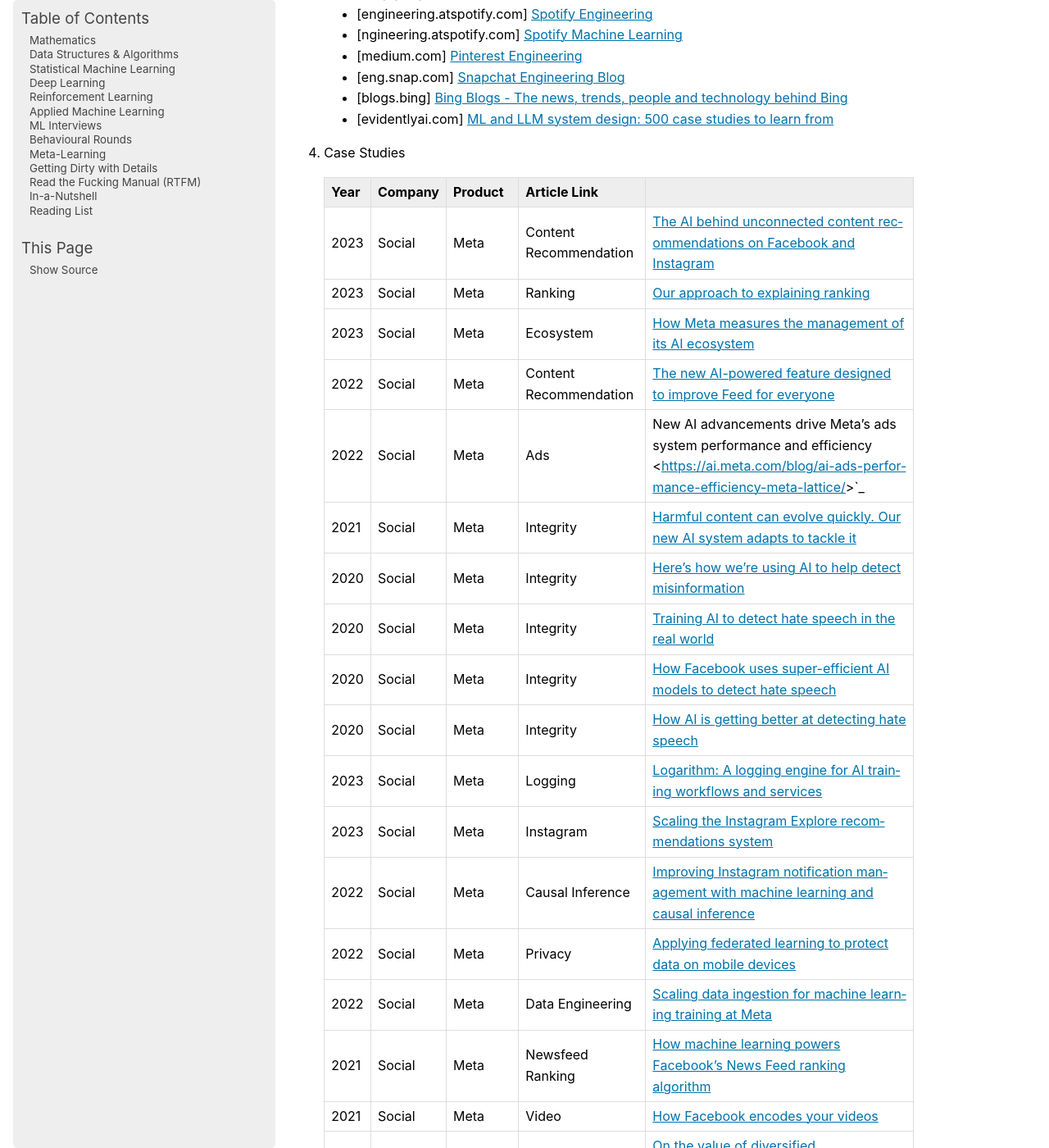
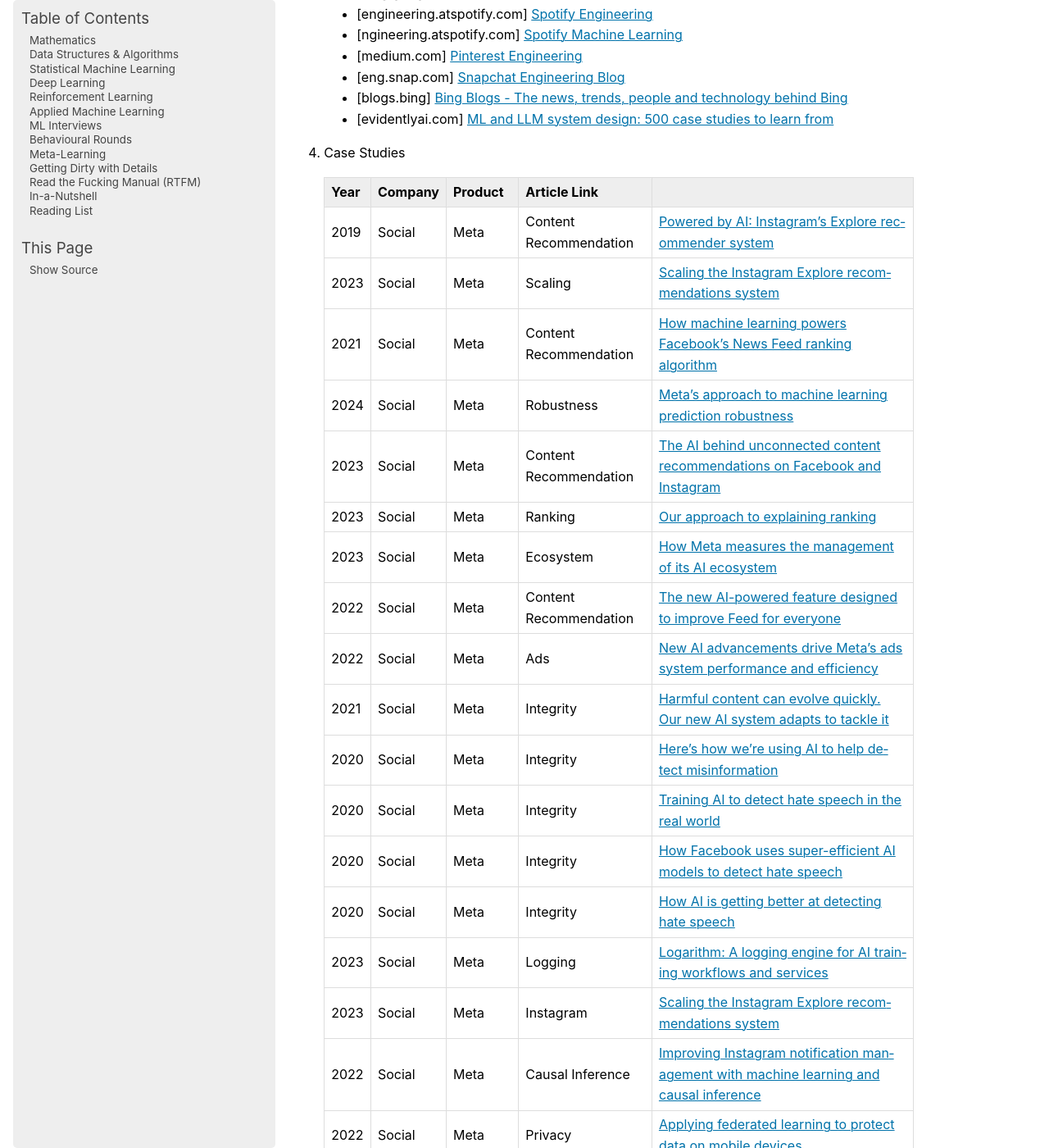
Before and after one commit to uselesstechjunks/leetcode, a Sphinx documentation site: the page built from docs/source/applied/practical/resources.rst, in a window 1280 px wide and 1400 px high, scrolled down 1049 px. Shown: the whole window at 82% size. Built offline with Sphinx 7.4.7, drawn with Linux system fonts in a browser that asks for light colours; pages that are not in the unit, such as notebooks, are missing from menus.

Commit message:
Update resources.rst

```diff
--- a/docs/source/applied/practical/resources.rst
+++ b/docs/source/applied/practical/resources.rst
@@ -48,11 +48,15 @@ Practical Resources
 		:header: "Year", "Company", "Product", "Article Link"
 		:align: center
 
+			2019, Social, Meta, Content Recommendation, `Powered by AI: Instagram’s Explore recommender system <https://ai.meta.com/blog/powered-by-ai-instagrams-explore-recommender-system/>`_
+			2023, Social, Meta, Scaling, `Scaling the Instagram Explore recommendations system <https://engineering.fb.com/2023/08/09/ml-applications/scaling-instagram-explore-recommendations-system/>`_
+			2021, Social, Meta, Content Recommendation, `How machine learning powers Facebook’s News Feed ranking algorithm <https://engineering.fb.com/2021/01/26/ml-applications/news-feed-ranking/>`_
+			2024, Social, Meta, Robustness, `Meta’s approach to machine learning prediction robustness <https://engineering.fb.com/2024/07/10/data-infrastructure/machine-learning-ml-prediction-robustness-meta/>`_
 			2023, Social, Meta, Content Recommendation, `The AI behind unconnected content recommendations on Facebook and Instagram <https://ai.meta.com/blog/ai-unconnected-content-recommendations-facebook-instagram/>`_
 			2023, Social, Meta, Ranking, `Our approach to explaining ranking <https://transparency.meta.com/features/explaining-ranking>`_
 			2023, Social, Meta, Ecosystem, `How Meta measures the management of its AI ecosystem <https://ai.meta.com/blog/meta-ai-ecosystem-management-metrics/>`_
 			2022, Social, Meta, Content Recommendation, `The new AI-powered feature designed to improve Feed for everyone <https://ai.meta.com/blog/facebook-feed-improvements-ai-show-more-less/>`_
-			2022, Social, Meta, Ads, New AI advancements drive Meta’s ads system performance and efficiency <https://ai.meta.com/blog/ai-ads-performance-efficiency-meta-lattice/>`_
+			2022, Social, Meta, Ads, `New AI advancements drive Meta’s ads system performance and efficiency <https://ai.meta.com/blog/ai-ads-performance-efficiency-meta-lattice/>`_
 			2021, Social, Meta, Integrity, `Harmful content can evolve quickly. Our new AI system adapts to tackle it <https://ai.meta.com/blog/harmful-content-can-evolve-quickly-our-new-ai-system-adapts-to-tackle-it/>`_
 			2020, Social, Meta, Integrity, `Here's how we're using AI to help detect misinformation <https://ai.meta.com/blog/heres-how-were-using-ai-to-help-detect-misinformation/>`_
 			2020, Social, Meta, Integrity, `Training AI to detect hate speech in the real world <https://ai.meta.com/blog/training-ai-to-detect-hate-speech-in-the-real-world/>`_
```
